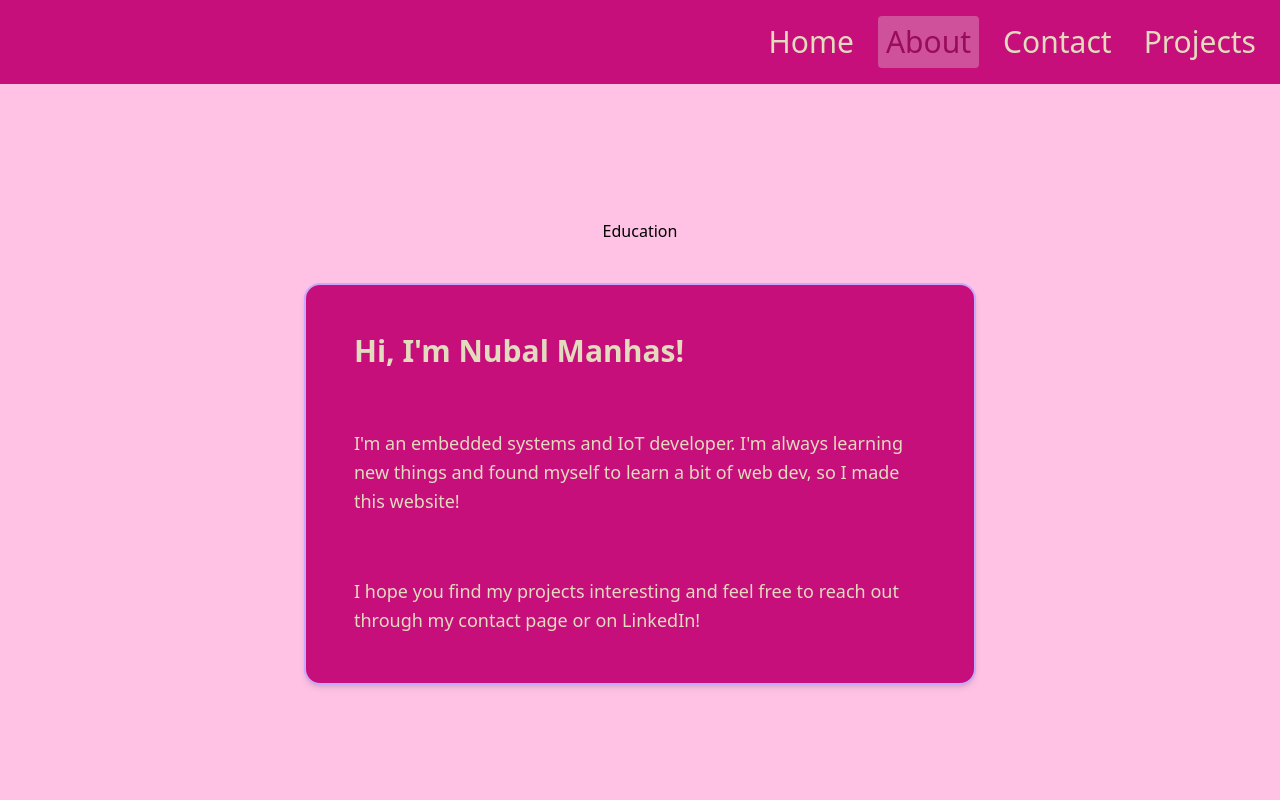
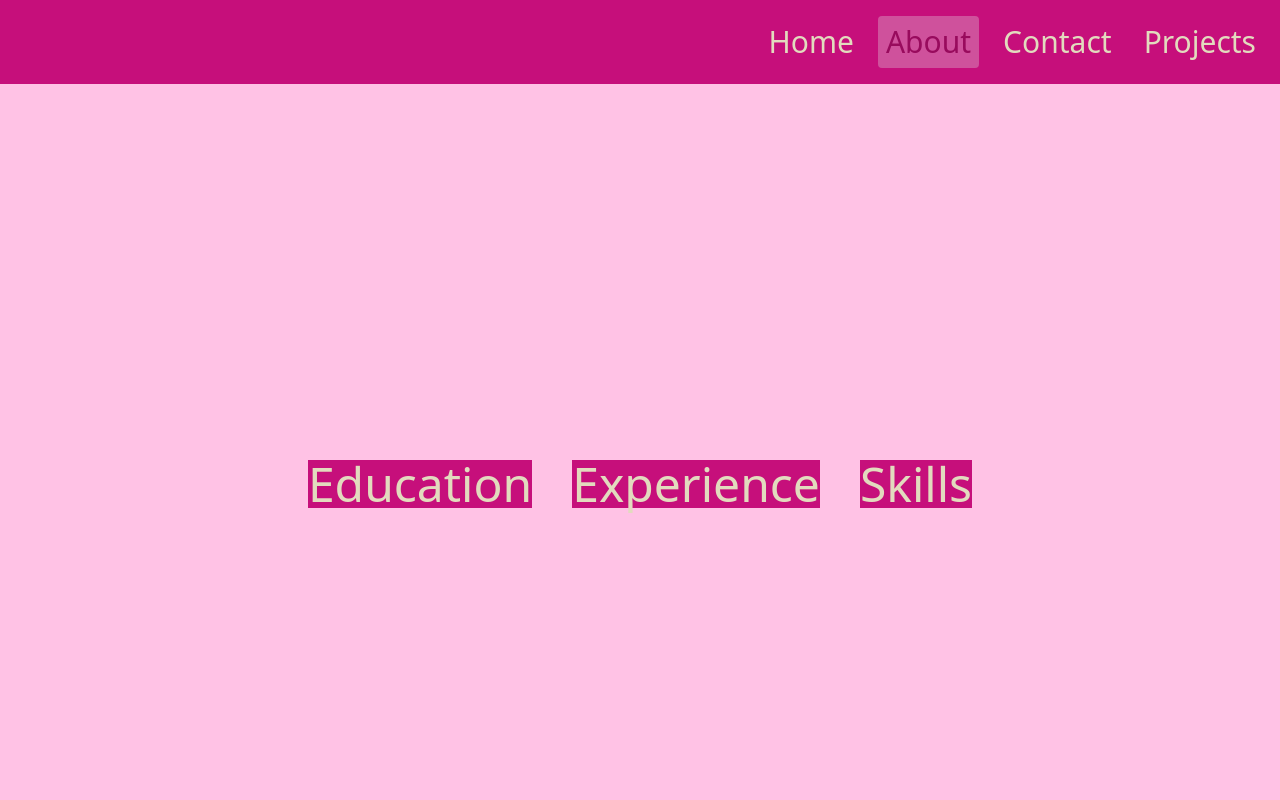
Before and after one commit to nmanhas2/portfolio, a React (Vite) app: page /#/about in a window 1280 px wide. Shown: the top 800 px of the page. Built offline with nearby package versions, Linux system fonts and the light colour scheme.

Commit message:
Added info box to be used by the collapsable box to store content with a consistent style

```diff
--- a/src/components/CollapsibleBox.tsx
+++ b/src/components/CollapsibleBox.tsx
@@ -11,9 +11,9 @@ export default function CollapsibleBox({title , children}: CollapsibleBoxProps)
 
     return (
     <div>
-        <button onClick={() => setIsOpen(!isOpen)}>{title}</button>
+        <button onClick={() => setIsOpen(!isOpen)} className="text-[#E2DBBE] bg-[#C60F7B] text-5xl">{title}</button>
 
         {isOpen && <div>{children}</div>}
     </div>
-    )
+    );
 }
--- a/src/components/Footer.tsx
+++ b/src/components/Footer.tsx
@@ -7,5 +7,5 @@ export default function Footer() {
       <Stack />
       <span>© 2025 Nubal Manhas. All rights reserved.</span>
     </footer>
-  )
+  );
 }
--- /dev/null
+++ b/src/components/InfoBox.tsx
@@ -0,0 +1,14 @@
+import type { ReactNode } from "react"
+
+interface InfoBoxProps{
+    children: ReactNode;
+    className?: string;
+}
+
+export default function InfoBox({children, className=''}: InfoBoxProps) {
+  return (
+    <div className={`w-full max-w-2xl bg-[#C60F7B] text-[#E2DBBE] flex flex-col rounded-2xl border-2 border-[#C9A8FF] shadow-md gap-8 p-5 ${className}`}>
+        {children}
+    </div>
+  );
+}
--- a/src/components/SkillsTag.tsx
+++ b/src/components/SkillsTag.tsx
@@ -7,5 +7,5 @@ export default function SkillsTag({skillName}: SkillsTagProps) {
     <div className="border-4">
       {skillName}
     </div>
-  )
+  );
 }
--- a/src/components/Socials.tsx
+++ b/src/components/Socials.tsx
@@ -10,5 +10,5 @@ export default function Socials() {
         <FaGithub size={100}></FaGithub>
       </a>
     </div>
-  )
+  );
 }
--- a/src/components/Stack.tsx
+++ b/src/components/Stack.tsx
@@ -10,5 +10,5 @@ export default function Stack() {
       <SiVite size={30}></SiVite>
       <SiTypescript size={30}></SiTypescript>
     </div>
-  )
+  );
 }
--- a/src/pages/About.tsx
+++ b/src/pages/About.tsx
@@ -1,29 +1,28 @@
 import CollapsibleBox from "../components/CollapsibleBox"
 import SkillsTag from "../components/SkillsTag"
+import InfoBox from "../components/InfoBox";
 
 export default function About() {
   return (
-    <div className="flex flex-col justify-center items-center min-h-screen bg-[#FFC2E5] px-4 gap-10 p-5">
+    <div className="flex flex-row justify-center items-center min-h-screen bg-[#FFC2E5] px-4 gap-10 p-5">
       <CollapsibleBox title="Education">
-        <p>
-          NAIT
-        </p>
+        <InfoBox>
+          <p>NAIT</p>
+        </InfoBox>
       </CollapsibleBox>
-      {/* Description */}
-      <div className="w-full max-w-2xl bg-[#C60F7B] text-[#E2DBBE] flex flex-col rounded-2xl border-2 border-[#C9A8FF] shadow-md gap-8 p-5">
-        <h1 className="text-3xl font-bold p-7">Hi, I'm Nubal Manhas!</h1>
-        <p className="px-7 pb-7 text-lg leading-relaxed">
-          I'm an embedded systems and IoT developer.
-          I'm always learning new things and found myself to learn a bit of web dev, so I made this website!
-        </p>
-        <p className="px-7 pb-7 text-lg leading-relaxed">
-          I hope you find my projects interesting and feel free to reach out through my contact page or on LinkedIn!
-        </p>
-      </div>
 
-      {/* Socials */}
-      <div className="mt-6">
-      </div>
+      <CollapsibleBox title="Experience">
+        <InfoBox>
+          <p>NAIT</p>
+        </InfoBox>
+      </CollapsibleBox>
+
+      <CollapsibleBox title="Skills">
+        <InfoBox>
+          <p>NAIT</p>
+        </InfoBox>
+      </CollapsibleBox>
+
     </div>
-  )
+  );
 }
--- a/src/pages/Home.tsx
+++ b/src/pages/Home.tsx
@@ -21,5 +21,5 @@ export default function Home() {
         <Socials />
       </div>
     </div>
-  )
+  );
 }
```
